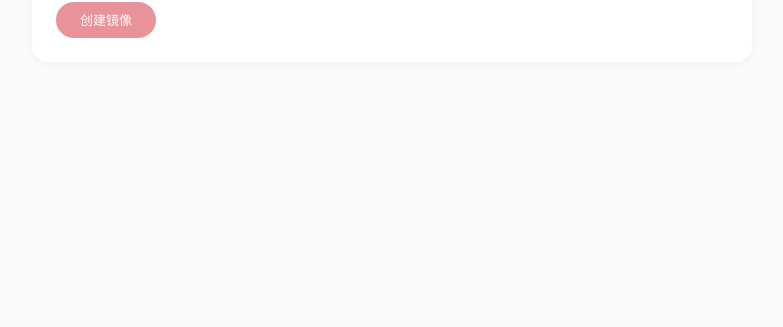
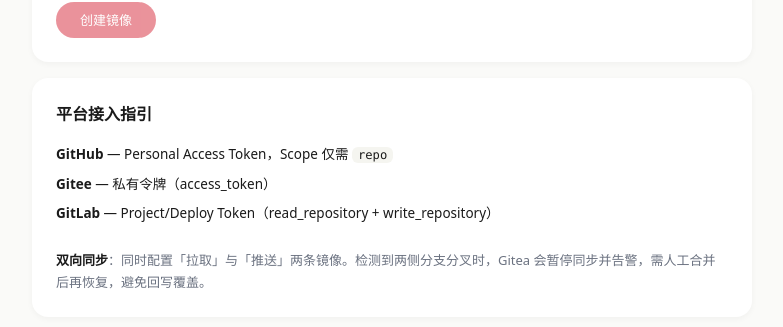
Before and after one commit to w-run/wcode, a Vue app: page /repos/1/1/settings/mirrors in a window 1280 px wide. Shown: the part 1274-1601 px from the top of the page, without its empty margins (368-1151 px from the left). Before the commit the page ends 1544 px from the top, so only its background shows below. Built offline with nearby package versions, Linux system fonts and the light colour scheme; no server answers.

Commit message:
feat: MCP 工具扩展（repo_get/file_read）+ S5.6 平台指引与冲突策略
- MCP 新增 repo_get（仓库元数据）与 file_read（读文件，base64 解码），共 7 工具
- MirrorPage 增加 GitHub/Gitee/GitLab token 接入指引 + 双向同步冲突策略说明

```diff
--- a/src/views/settings/MirrorPage.vue
+++ b/src/views/settings/MirrorPage.vue
@@ -176,6 +176,26 @@
       >
         {{ creating ? '创建中...' : '创建镜像' }}
       </button>
+    </section>
+
+    <section class="mirror__guide">
+      <h2 class="mirror__subtitle">平台接入指引</h2>
+      <ul class="guide-list">
+        <li>
+          <strong>GitHub</strong> — Personal Access Token，Scope 仅需
+          <code>repo</code>
+        </li>
+        <li><strong>Gitee</strong> — 私有令牌（access_token）</li>
+        <li>
+          <strong>GitLab</strong> — Project/Deploy Token（read_repository +
+          write_repository）
+        </li>
+      </ul>
+      <p class="mirror__note">
+        <strong>双向同步</strong
+        >：同时配置「拉取」与「推送」两条镜像。检测到两侧分支分叉时，Gitea
+        会暂停同步并告警，需人工合并后再恢复，避免回写覆盖。
+      </p>
     </section>
   </div>
 </template>
@@ -393,6 +413,48 @@
   }
 }
 
+.mirror__guide {
+  margin-top: $space-4;
+  padding: $space-6;
+  background: $color-surface;
+  border-radius: $radius-lg;
+  box-shadow: $shadow-sm;
+}
+
+.guide-list {
+  padding: 0;
+  margin: 0;
+  list-style: none;
+  display: flex;
+  flex-direction: column;
+  gap: $space-2;
+  font-size: 13.5px;
+  color: $color-text;
+
+  strong {
+    font-weight: 600;
+  }
+
+  code {
+    padding: 1px 6px;
+    border-radius: 6px;
+    background: $color-surface-2;
+    font-family: $font-mono;
+    font-size: 0.9em;
+  }
+}
+
+.mirror__note {
+  margin-top: $space-6;
+  font-size: 13px;
+  color: $color-text-muted;
+  line-height: 1.7;
+
+  strong {
+    color: $color-text;
+  }
+}
+
 @keyframes mirror-shimmer {
   0%,
   100% {
```
Also changed, not shown: doc/data.json (+8 -8 lines), doc/modules/mcp.md (+2 -0 lines), 1 other file (tests, documents, lock files or other folders).
